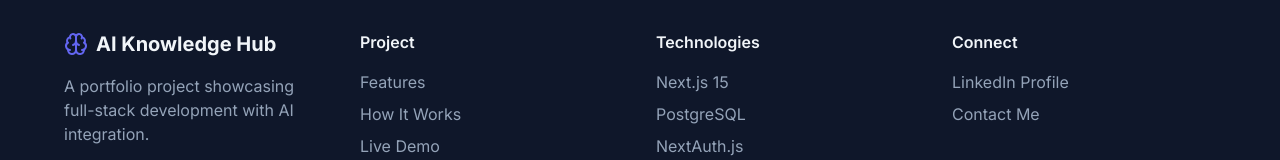
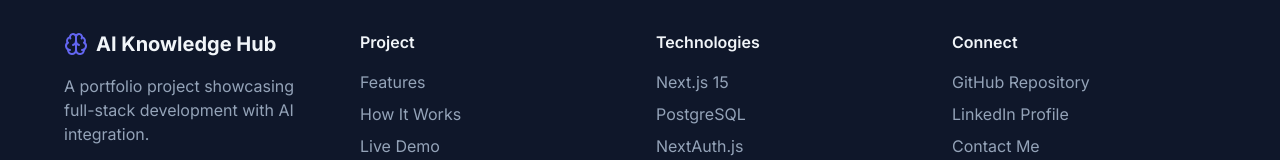
Before and after one commit to Code-byme/AI-knowledge, a Next.js app: page / in a window 1280 px wide. Shown: the part 3090-3250 px from the top of the page. Built offline with nearby package versions, Linux system fonts and the light colour scheme; no server answers.

Commit message:
Add GitHub repository link to footer

```diff
--- a/app/page.tsx
+++ b/app/page.tsx
@@ -385,6 +385,7 @@ export default function Home() {
             <div className="space-y-4">
               <h3 className="font-semibold">Connect</h3>
               <ul className="space-y-2 text-muted-foreground">
+                <li><a href="https://github.com/Code-byme/AI-knowledge" target="_blank" className="hover:text-foreground transition-colors">GitHub Repository</a></li>
                 <li><a href="https://www.linkedin.com/in/amine-fadili-940357132/" target="_blank" className="hover:text-foreground transition-colors">LinkedIn Profile</a></li>
                 <li><a href="mailto:aminefadili.cg@gmail.com" className="hover:text-foreground transition-colors">Contact Me</a></li>
               </ul>
```
